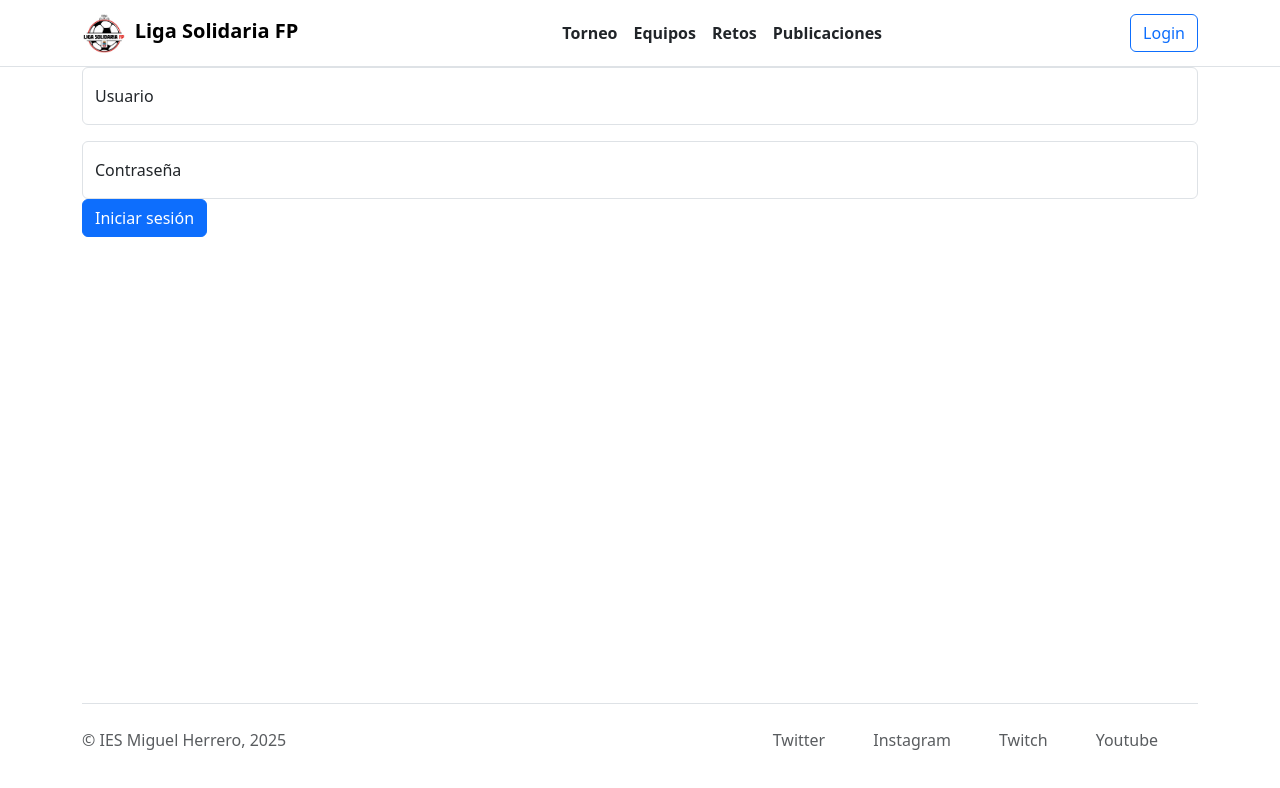
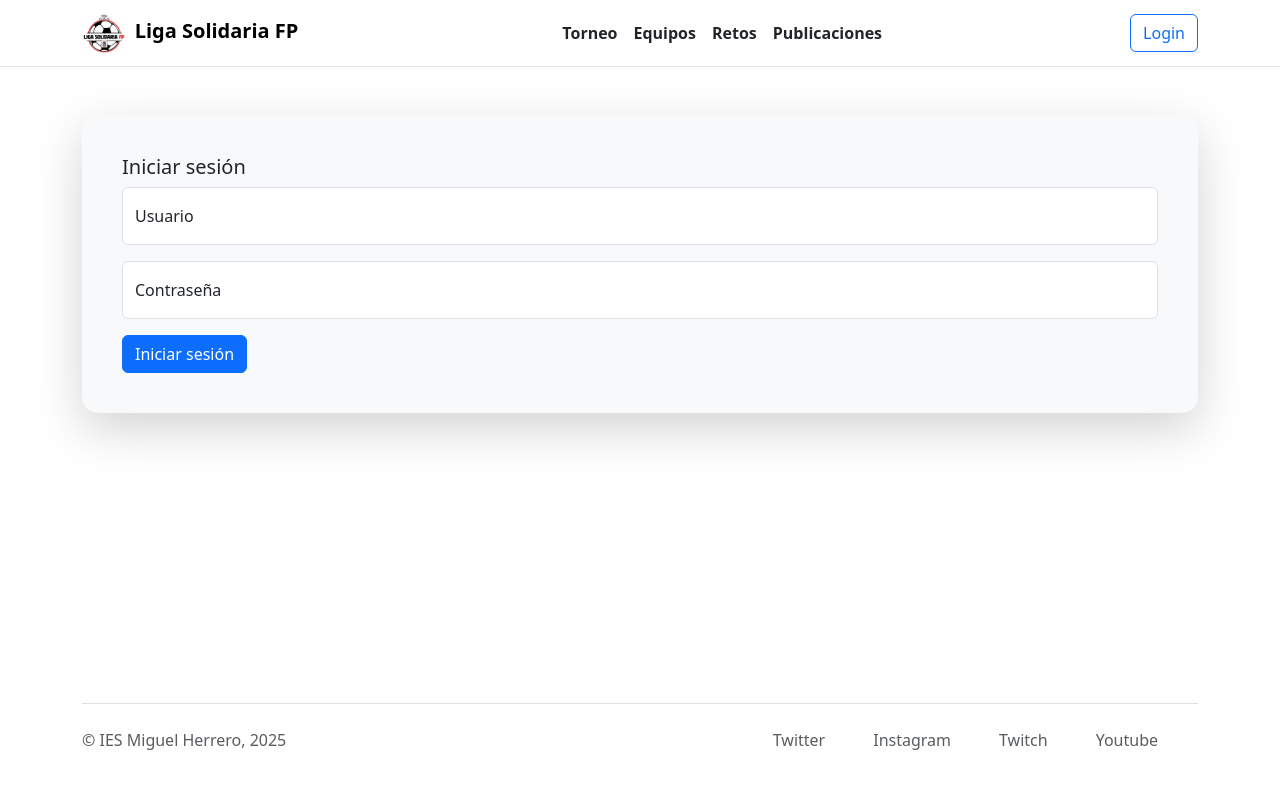
Before and after one commit to Rodroq/Equipo1RetoFrontend, a React (Vite) app: page /login in a window 1280 px wide. Shown: the top 788 px of the page. Built offline with nearby package versions, Linux system fonts and the light colour scheme.

Commit message:
Login page Fixes #53

```diff
--- a/src/pages/LoginPage.jsx
+++ b/src/pages/LoginPage.jsx
@@ -1,19 +1,26 @@
-import { Button, Container } from 'react-bootstrap';
+import { Button, Card, Container } from 'react-bootstrap';
 import FloatingLabel from 'react-bootstrap/FloatingLabel';
 import Form from 'react-bootstrap/Form';
 
 function LoginPage() {
     return (
-        <Container fluid="sm">
+        <Container fluid="sm" className="mt-5">
+            <Card className="shadow-lg p-4 border-0 rounded-4 bg-light">
+                <Card.Body>
+                    <Card.Title>Iniciar sesión</Card.Title>
+                    <Card.Text>
                         <FloatingLabel controlId="floatingInput" label="Usuario" className="mb-3">
                             <Form.Control type="text" placeholder='Usuario' />
                         </FloatingLabel>
                         <FloatingLabel controlId="floatingPassword" label="Contraseña">
                             <Form.Control type="password" placeholder="Contraseña" />
                         </FloatingLabel>
+                    </Card.Text>
                     <Button variant="primary" type="submit">
                         Iniciar sesión
                     </Button>
+                </Card.Body>
+            </Card>
         </Container>
     );
 }
```
Lines whose indentation alone changed are shown as unchanged.
